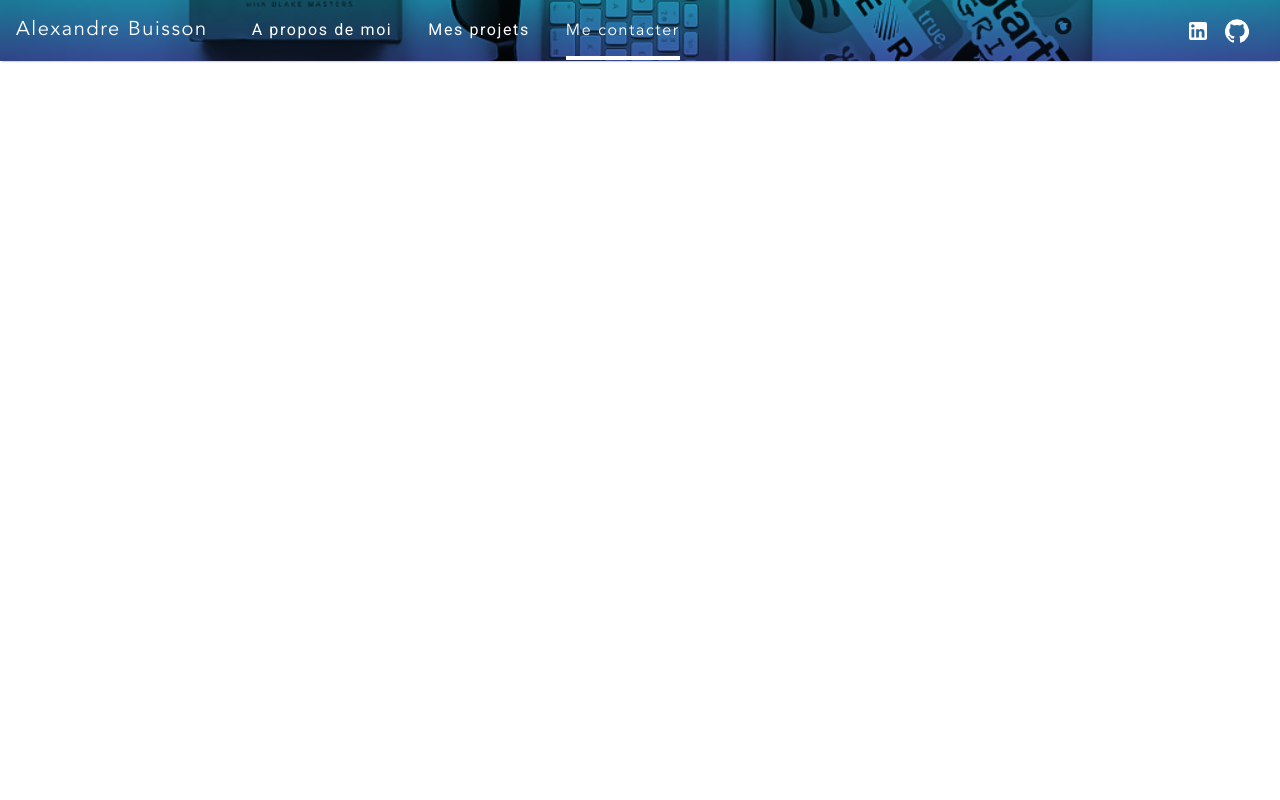
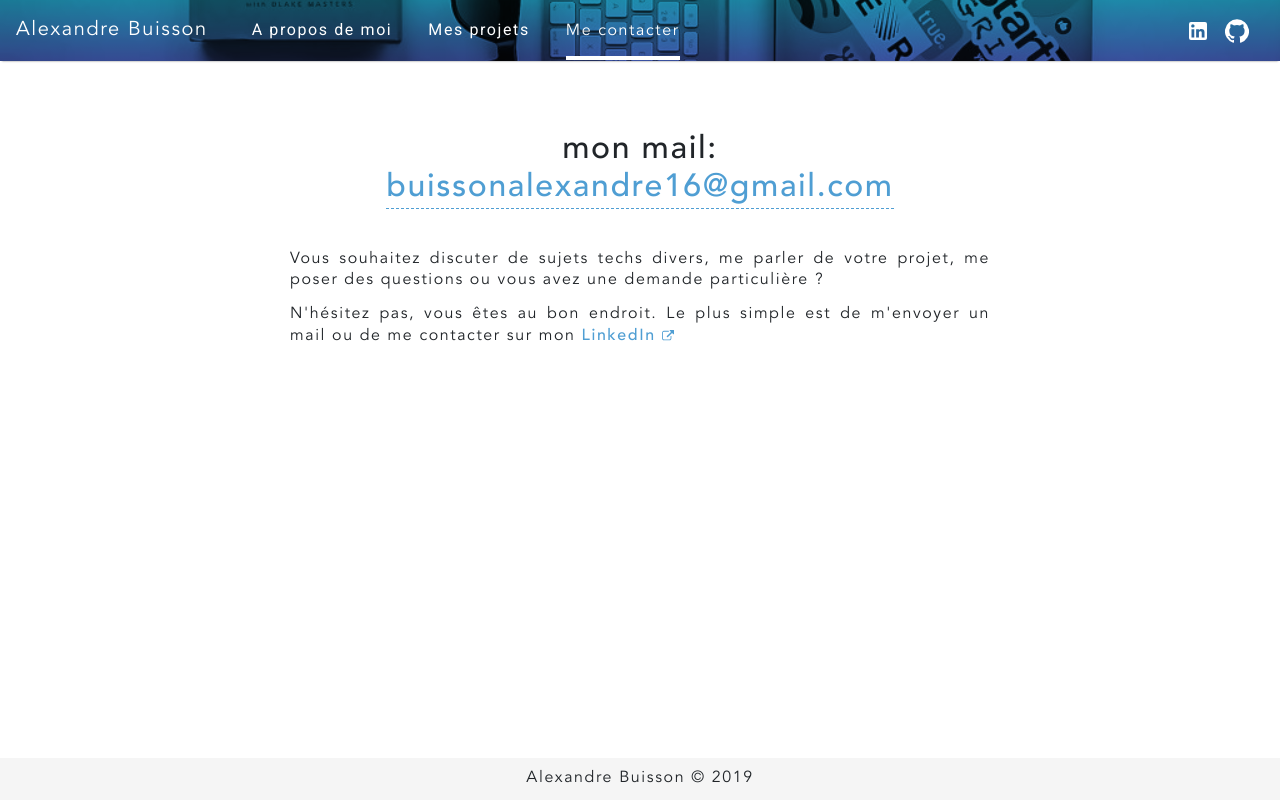
Before and after one commit to alexandrebuisson/alexandrebuisson.fr, a React (Create React App) app: page /me-contacter in a window 1280 px wide. Built offline with nearby package versions, Linux system fonts and the light colour scheme.

Commit message:
contact page finish

```diff
--- a/src/pages/contactMe/ContactMe.jsx
+++ b/src/pages/contactMe/ContactMe.jsx
@@ -1,11 +1,26 @@
 import React from 'react';
 import Header from '../../components/header/Header'
+import Links from '../../components/referenceLinks'
+import './ContactMe.scss'
 
 class ContactMe extends React.PureComponent {
   render() {
+    const currentYear = new Date().getFullYear()
     return (
       <div className="contact-container">
         <Header contact />
+        <div className="justify-content">
+          <div className="contact-parent">
+            <div className="mailContainer">
+              <h1>mon mail: <a href="mailto:buissonalexandre16@gmail.com">buissonalexandre16@gmail.com</a></h1>
+            </div>
+            <p>Vous souhaitez discuter de sujets techs divers, me parler de votre projet, me poser des questions ou vous avez une demande particulière ?</p>
+            <p>N'hésitez pas, vous êtes au bon endroit. Le plus simple est de m'envoyer un mail ou de me contacter sur mon <Links name="LinkedIn" url="https://www.linkedin.com/in/alexandrebuisson/" /></p>
+          </div>
+        </div>
+        <footer>
+          <p>Alexandre Buisson &copy; {currentYear}</p>
+        </footer>
       </div>
     )
   }
--- a/src/pages/contactMe/ContactMe.scss
+++ b/src/pages/contactMe/ContactMe.scss
@@ -0,0 +1,56 @@
+.contact-container {
+  .justify-content {
+    display: flex;
+    justify-content: center;
+  }
+  .contact-parent {
+    display: flex;
+    flex-direction: column;
+    width: 700px;
+    @media only screen and (max-width: 840px) {
+      width: 100%;
+      margin: 20px;
+    }
+    .mailContainer {
+      width: 100%;
+      display: flex;
+      justify-content: center;
+      margin-bottom: 2em;
+      h1 {
+        display: flex;
+        flex-direction: column;
+        text-align: center;
+        width: fit-content;
+        font-size: 32px;
+        @media only screen and (max-width: 840px) {
+          font-size: 17px;
+        }
+        a {
+          color: rgb(79, 158, 211);
+          border-bottom: 1px dashed;
+          &:hover {
+            color: #2baaff;
+            text-decoration: none;
+          }
+        }
+      }
+    }
+    p {
+      margin-bottom: 12px;
+      text-align: justify;
+    }
+  }
+}
+
+footer {
+  position: fixed;
+  bottom: 0;
+  width: 100%;
+  left: 0;
+  background: whitesmoke;
+  p {
+    text-align: center;
+    margin: 0;
+    padding: 10px;
+  }
+}
--- a/src/pages/myWorks/MyWorks.jsx
+++ b/src/pages/myWorks/MyWorks.jsx
@@ -28,6 +28,7 @@ class MyWorks extends React.PureComponent {
       {id: 0, label: '#React'},
       {id: 1, label: '#Nginx'},
     ]
+    const currentYear = new Date().getFullYear()
     return (
       <div className="works-container">
         <Header works />
@@ -41,6 +42,9 @@ class MyWorks extends React.PureComponent {
             </div>
           </div>
         </div>
+        <footer>
+          <p>Alexandre Buisson &copy; {currentYear}</p>
+        </footer>
       </div>
     )
   }
--- a/src/pages/myWorks/MyWorks.scss
+++ b/src/pages/myWorks/MyWorks.scss
@@ -20,3 +20,16 @@
     }
   }
 }
+
+footer {
+  position: fixed;
+  bottom: 0;
+  width: 100%;
+  left: 0;
+  background: whitesmoke;
+  p {
+    text-align: center;
+    margin: 0;
+    padding: 10px;
+  }
+}
```
